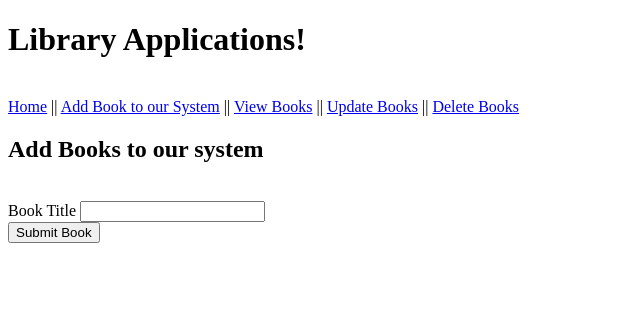
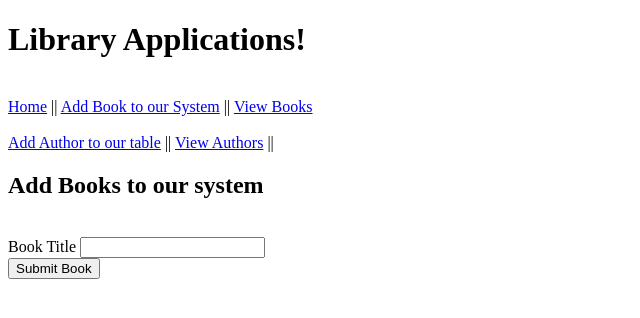
Before and after one commit to Finneyyy/Devops-Fundamentals-Project-QA, a Flask app: page /add_book in a window 1280 px wide. Shown: the top 318 px of the page, without its empty margins (0-640 px from the left). Run offline with Flask 2, Linux system fonts and the light colour scheme.

Commit message:
Almost done with MVP

```diff
--- a/application/forms.py
+++ b/application/forms.py
@@ -1,16 +1,23 @@
 from flask_wtf import FlaskForm
-from wtforms import StringField, SubmitField
+from wtforms import StringField, SubmitField, SelectField
 from wtforms.validators import DataRequired
 
 class AddBook(FlaskForm):
-    add_book=StringField('Book Title', validators=[DataRequired(message="This field can't be blank")])
+    book_name=StringField('Book Title', validators=[DataRequired(message="This field can't be blank")])
     submit=SubmitField("Submit Book")
 
 class AddAuthor(FlaskForm):
     first_name=StringField("First Name", validators=[DataRequired(message="This field can't be blank")])
     last_name=StringField("Last Name", validators=[DataRequired(message="This field can't be blank")])
+    book_author=SelectField("Add to Book: ", choices=[])
     submit=SubmitField("Submit Author")
 
 class UpdateBook(FlaskForm):
-    b_name=StringField("Book Title", validators=[DataRequired(message="This field can't be blank")])
+    book_name=StringField("Book Title", validators=[DataRequired(message="This field can't be blank")])
+    book1=SelectField("Select Book: ", choices=[])
     submit=SubmitField("Update Book")
+
+class UpdateAuthor(FlaskForm):
+    update_author_firstname=StringField("First Name", validators=[DataRequired(message="This field can't be blank")])
+    update_author_lastname=StringField("Last Name", validators=[DataRequired(message="This field can't be blank")])
+    submit=SubmitField("Update Author")
--- a/application/routes.py
+++ b/application/routes.py
@@ -1,7 +1,7 @@
 from flask import render_template, request, redirect, url_for
 from application import app, db
 from application.models import Book, Author
-from application.forms import AddBook, AddAuthor, UpdateBook
+from application.forms import AddBook, AddAuthor, UpdateBook, UpdateAuthor
 
 
 @app.route('/')
@@ -13,7 +13,7 @@ def home(): # This will be the read-list page
 def add_book():
     form=AddBook()
     if request.method=="POST":
-        name=form.add_book.data
+        name=form.book_name.data
         book=Book(book_title=name)
         db.session.add(book)
         db.session.commit()
@@ -29,20 +29,17 @@ def view_books():
     all_books=Book.query.all()
     return render_template('view_books.html', all_books=all_books)
 
-@app.route('/update_book')
-def update_book(bid):
-    form=UpdateBook()
-    if request.method=="POST":
-        b_name=form.b_name.data
-        book=Book.query.filter_by(id=bid).first()
-        book.book=b_name
-        db.session.commit()
-        return redirect(url_for('home'))
-    return render_template('update_book.html', form=form)
+# @app.route('/update_book/<>', methods=['GET'])
+# def update_book():
+#     form=UpdateBook()
+#     if request.method=="POST":
+#         book_name=form.book_name.data
+#         book=Book.query.filter_by(id=bid).first()
+#         book.book=book_name
+#         db.session.commit()
+#         return redirect(url_for('update_book', bid=book.book))
+#     return render_template('update_book.html', form=form)
 
-@app.route('/delete_book')
-def delete_book():
-    return render_template('delete_book.html')
 
 
 
@@ -54,21 +51,37 @@ def delete_book():
 @app.route('/add_author', methods=['GET', 'POST'])
 def add_author():
     form=AddAuthor()
+    bookandauthor=Book.query.all()
+    for bAndA in bookandauthor:
+        form.book_author.choices.append((bAndA.id, bAndA.book_title))
     if request.method=="POST":
         first_name=form.first_name.data
         last_name=form.last_name.data
         newbookauthor=Author(first_name=first_name, last_name=last_name)
         db.session.add(newbookauthor)
         db.session.commit()
-        return redirect(url_for('add_author'))
+        return redirect(url_for('author_added', aid=newbookauthor.id))
     return render_template('add_author.html', form=form)
 
 
 @app.route('/author_added', methods=['GET'])
 def author_added():
-    return render_template(url_for('author_added.html'))
+    return render_template('author_added.html')
 
 @app.route('/view_author', methods=['GET'])
 def view_author():
     all_authors=Author.query.all()
     return render_template('view_author.html', all_authors=all_authors)
+
+@app.route('/update_author/<int:aid>')
+def update_author(aid):
+    form=UpdateAuthor()
+    if request.method=="POST":
+        author_firstname=form.update_author_firstname.data
+        author_lastname=form.update_author_lastname.data
+        author=Author.query.filter_by(id=aid).first()
+        author.authorf=author_firstname
+        author.authorl=author_lastname
+        db.session.commit()
+        return redirect(url_for('update_author'))
+    return render_template('update_author.html', form=form)
--- a/application/templates/add_author.html
+++ b/application/templates/add_author.html
@@ -6,8 +6,8 @@
     <form method='POST' action=''>
         {{ form.hidden_tag() }} <!-- csrf protection-->
         {{ form.first_name.label }} {{ form.first_name }}
-        <br>
         {{ form.last_name.label }} {{ form.last_name }}
+        {{ form.book_author.label }} {{ form.book_author }}
         <br>
         {{ form.submit }}
     {{ message }}
--- a/application/templates/add_book.html
+++ b/application/templates/add_book.html
@@ -5,7 +5,7 @@
 <div class='form'>
     <form method='POST' action=''>
         {{ form.hidden_tag() }} <!-- csrf protection-->
-        {{ form.add_book.label }} {{ form.add_book }}
+        {{ form.book_name.label }} {{ form.book_name }}
         <br>
         {{ form.submit }}
     {{ message }}
--- /dev/null
+++ b/application/templates/author_added.html
@@ -0,0 +1,5 @@
+{% extends 'layout.html' %}
+{% block body%}
+<h2> Author list has been updated! </h2>
+<h4>Feel free to browse using the links above</h4>
+{% endblock body %}
--- a/application/templates/layout.html
+++ b/application/templates/layout.html
@@ -6,7 +6,9 @@
     <body>
         <h1>Library Applications!</h1>
         <br>
-        <a href="{{ url_for('home') }}">Home</a>     ||      <a href="{{ url_for('add_book') }}">Add Book to our System</a>     ||      <a href="{{ url_for('view_books') }}">View Books</a>     ||     <a href="{{ url_for('update_book') }}">Update Books</a>     ||     <a href="{{ url_for('delete_book') }}">Delete Books</a>
+        <a href="{{ url_for('home') }}">Home</a>     ||      <a href="{{ url_for('add_book') }}">Add Book to our System</a>     ||      <a href="{{ url_for('view_books') }}">View Books</a>
+        <br><br>
+        <a href="{{ url_for('add_author') }}">Add Author to our table</a>     ||      <a href="{{ url_for('view_author') }}">View Authors</a>     ||
         {% block body %}
         {% endblock body %}
     </body>
--- a/application/templates/update_book.html
+++ b/application/templates/update_book.html
@@ -5,7 +5,7 @@
 <div class='form'>
     <form method='POST' action=''>
         {{ form.hidden_tag() }} <!-- csrf protection-->
-        {{ form.b_name.label }} {{ form.b_name }}
+        {{ form.book_name.label }} {{ form.book_name }}
         <br>
         {{ form.submit }}
     {{ message }}
--- a/application/templates/view_author.html
+++ b/application/templates/view_author.html
@@ -3,6 +3,6 @@
 <h2> See our list of authors below  </h2>
 <br>
 {% for a1 in all_authors %}
-<h4>{{ a1.first_name }} {{ a1.last_name }}</h4>
+<p>{{ a1.first_name }} {{ a1.last_name }}    </p>
 {% endfor %}
 {% endblock body %}
```
Also changed, not shown: application/models.py (+8 -2 lines), 1 other file.
